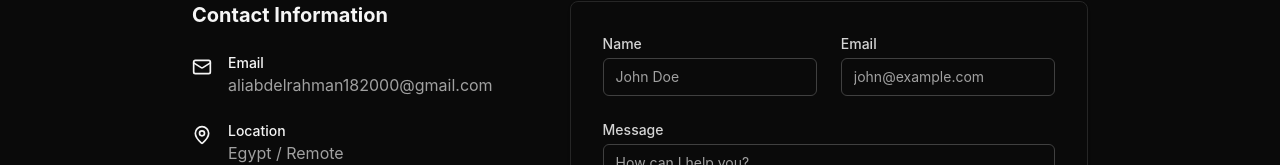
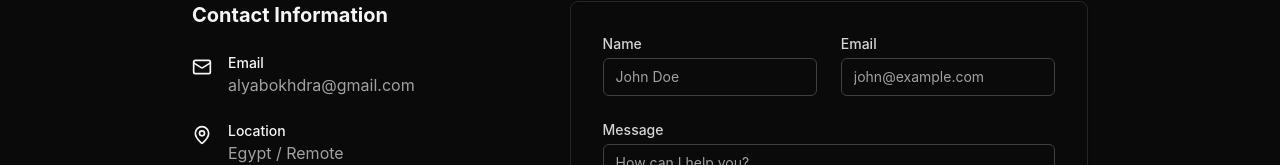
Before and after one commit to AlyAbokhdra/Aly-Abdelrahman-Portfolio, a Next.js app: page / in a window 1280 px wide. Shown: the part 4744-4909 px from the top of the page. Built offline with nearby package versions, Linux system fonts and the light colour scheme.

Commit message:
Added Professional Mail and Links

```diff
--- a/components/footer.tsx
+++ b/components/footer.tsx
@@ -13,7 +13,7 @@ export function Footer() {
           </div>
           <div className="flex items-center space-x-4 text-neutral-500 dark:text-neutral-400">
             <Link
-              href="https://github.com"
+              href="https://github.com/AlyAbokhdra"
               target="_blank"
               rel="noopener noreferrer"
               className="hover:text-neutral-900 dark:hover:text-neutral-50 transition-colors"
@@ -22,7 +22,7 @@ export function Footer() {
               <Github className="h-5 w-5" />
             </Link>
             <Link
-              href="https://linkedin.com"
+              href="https://www.linkedin.com/in/alydev/"
               target="_blank"
               rel="noopener noreferrer"
               className="hover:text-neutral-900 dark:hover:text-neutral-50 transition-colors"
@@ -31,7 +31,7 @@ export function Footer() {
               <Linkedin className="h-5 w-5" />
             </Link>
             <Link
-              href="mailto:aliabdelrahman182000@gmail.com"
+              href="mailto:alyabokhdra@gmail.com"
               className="hover:text-neutral-900 dark:hover:text-neutral-50 transition-colors"
             >
               <span className="sr-only">Email</span>
--- a/components/sections/contact.tsx
+++ b/components/sections/contact.tsx
@@ -68,8 +68,8 @@ export function Contact() {
                   </div>
                   <div className="ml-4">
                     <p className="text-sm font-medium text-neutral-900 dark:text-neutral-100">Email</p>
-                    <a href="mailto:aliabdelrahman182000@gmail.com" className="text-neutral-500 dark:text-neutral-400 hover:text-neutral-900 dark:hover:text-neutral-100 transition-colors">
-                      aliabdelrahman182000@gmail.com
+                    <a href="mailto:alyabokhdra@gmail.com" className="text-neutral-500 dark:text-neutral-400 hover:text-neutral-900 dark:hover:text-neutral-100 transition-colors">
+                      alyabokhdra@gmail.com
                     </a>
                   </div>
                 </div>
@@ -93,7 +93,7 @@ export function Contact() {
             transition={{ duration: 0.5, delay: 0.2 }}
             className="md:col-span-3"
           >
-            <form action="https://formspree.io/f/YOUR_FORM_ID_HERE" method="POST" onSubmit={handleSubmit} className="space-y-6 bg-white dark:bg-neutral-950 p-8 rounded-lg border border-neutral-200 dark:border-neutral-800 shadow-sm">
+            <form action="https://formspree.io/f/mwlkedbd" method="POST" onSubmit={handleSubmit} className="space-y-6 bg-white dark:bg-neutral-950 p-8 rounded-lg border border-neutral-200 dark:border-neutral-800 shadow-sm">
               <div className="grid grid-cols-1 gap-6 sm:grid-cols-2">
                 <div>
                   <label htmlFor="name" className="block text-sm font-medium text-neutral-700 dark:text-neutral-300">Name</label>
```
